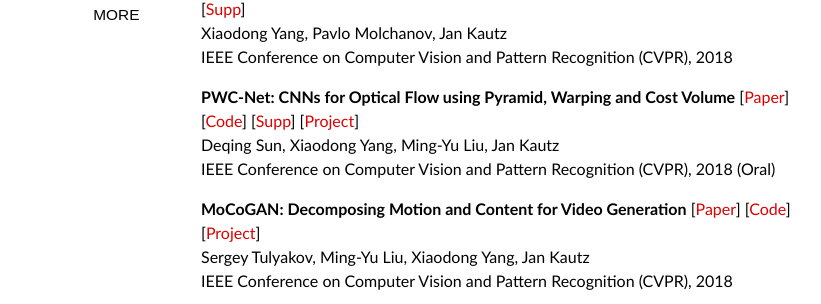
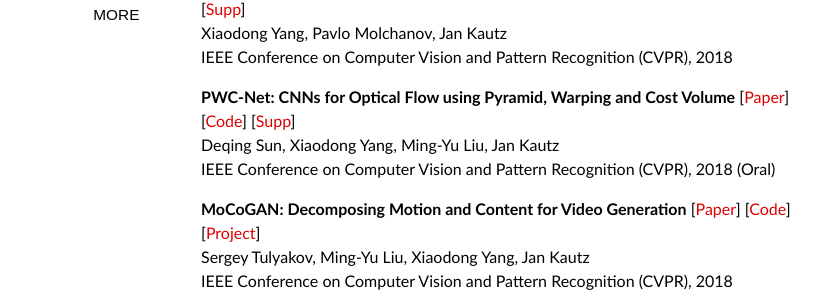
Before and after one commit to xiaodongyang/xiaodongyang.github.io, a Jekyll site: the page built from publications/index.md, in a window 1280 px wide and 900 px high. Shown: the part 192-496 px from the top of the window, without its empty margins (139-960 px from the left). Built offline with Jekyll 4.4.1, drawn with Linux system fonts in a browser that asks for light colours; some web fonts are replaced.

Commit message:
Update index.md

```diff
--- a/publications/index.md
+++ b/publications/index.md
@@ -13,7 +13,7 @@
 Xiaodong Yang, Pavlo Molchanov, Jan Kautz
 IEEE Conference on Computer Vision and Pattern Recognition (CVPR), 2018
 
-**PWC-Net: CNNs for Optical Flow using Pyramid, Warping and Cost Volume** [[Paper](/publications/papers/pwc-cvpr18.pdf)] [[Code](https://github.com/NVlabs/PWC-Net)] [[Supp](/publications/papers/pwc-supp-cvpr18.pdf)] [[Project](http://research.nvidia.com/publication/2018-02_PWC-Net%3A-CNNs-for)]
+**PWC-Net: CNNs for Optical Flow using Pyramid, Warping and Cost Volume** [[Paper](/publications/papers/pwc-cvpr18.pdf)] [[Code](https://github.com/NVlabs/PWC-Net)] [[Supp](/publications/papers/pwc-supp-cvpr18.pdf)]
 Deqing Sun, Xiaodong Yang, Ming-Yu Liu, Jan Kautz
 IEEE Conference on Computer Vision and Pattern Recognition (CVPR), 2018 (Oral)
 
```
